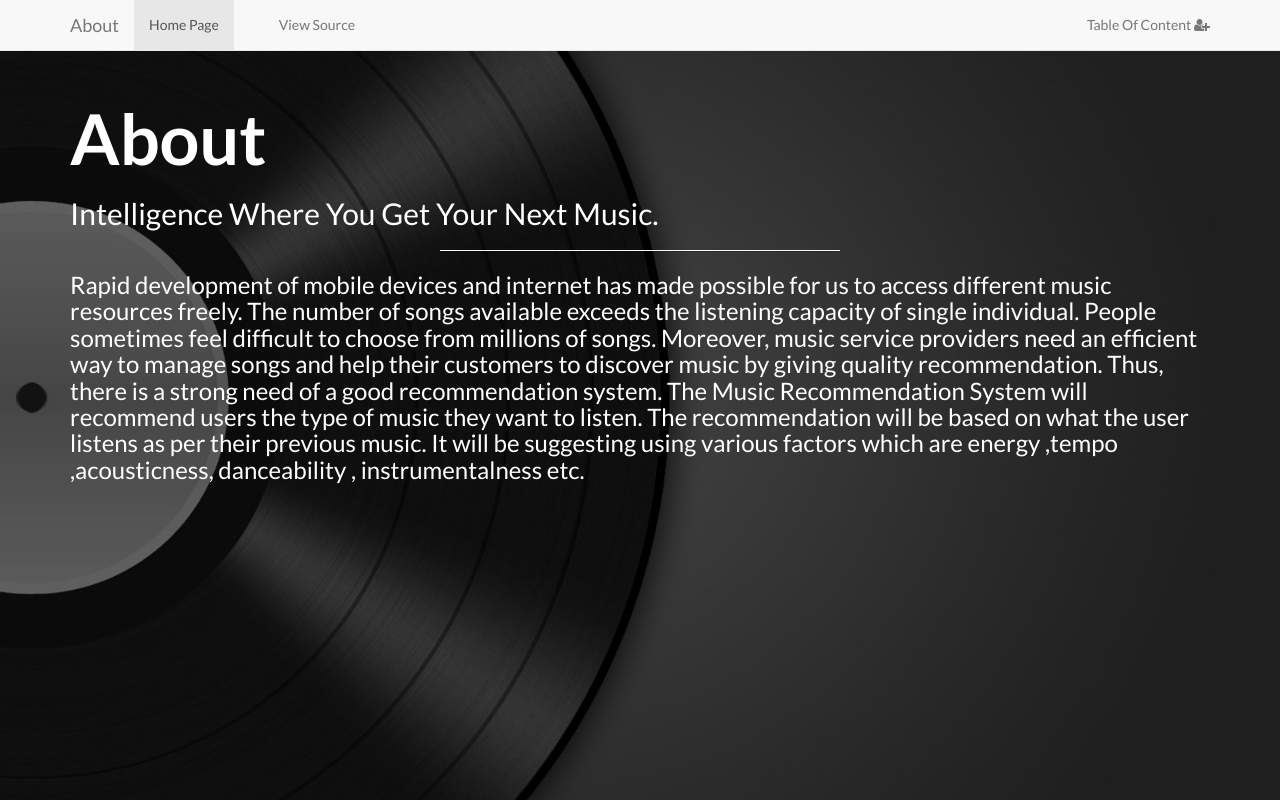
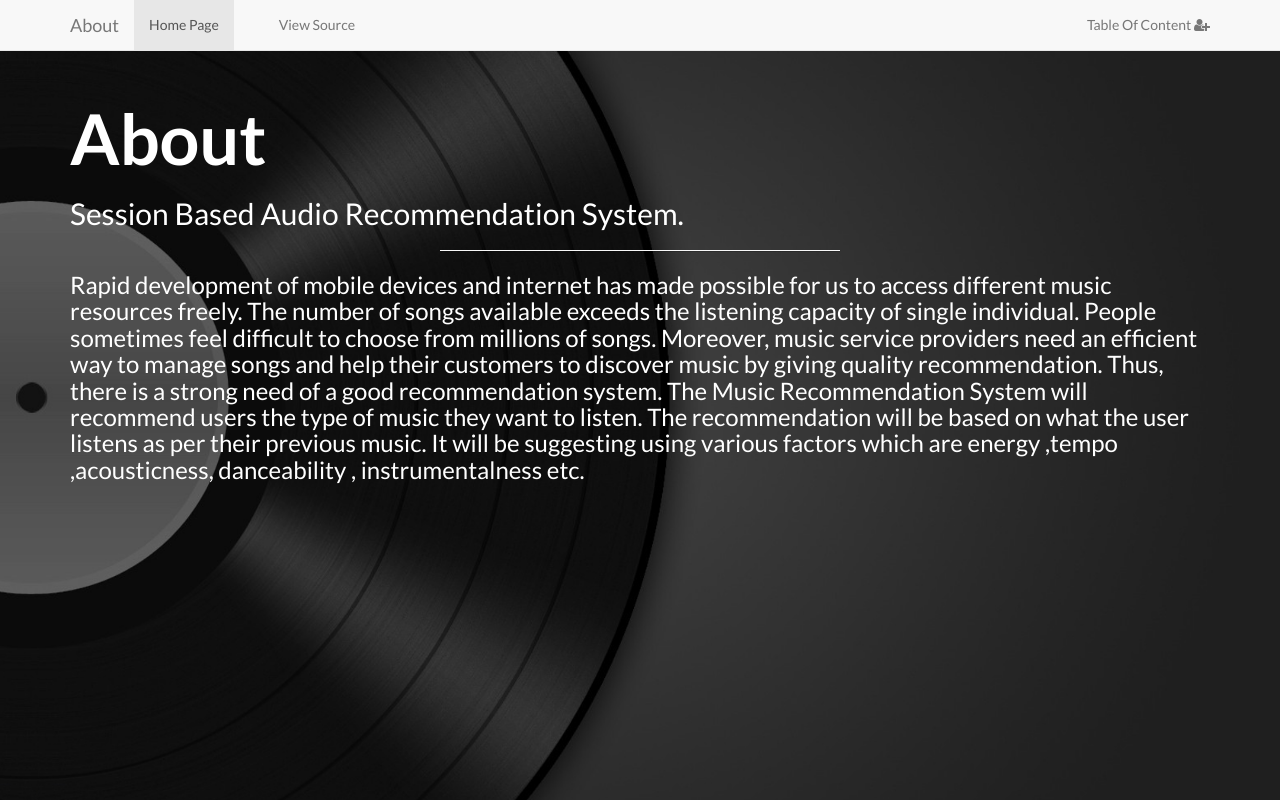
Before and after one commit to Aash19/MusicRecommendationSystem, a plain HTML site: page about.html in a window 1280 px wide. Drawn offline with nearby package versions, Linux system fonts and the light colour scheme.

Commit message:
Update about.html

```diff
--- a/about.html
+++ b/about.html
@@ -39,7 +39,7 @@
 	<br>
 <div class="container">
 	<h1>About </h1>
-	<h2>Intelligence Where You Get Your Next Music.</h2>
+	<h2>Session Based Audio Recommendation System.</h2>
 				<hr>
 			<h3>Rapid development of mobile devices and internet has made possible for us to access different music resources freely. The number of songs available exceeds the listening capacity of single individual. People sometimes feel difficult to choose from millions of songs. Moreover, music service providers need an efficient way to manage songs and help their customers to discover music by giving quality recommendation. Thus, there is a strong need of a good recommendation system.
 The Music Recommendation System will recommend users the type of music they want to listen. The recommendation will be based on what the user listens as per their previous music. It will be suggesting using various factors which are energy ,tempo ,acousticness, danceability , instrumentalness etc.
```
